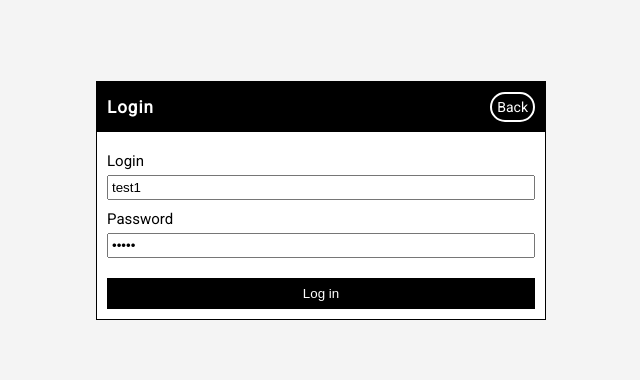
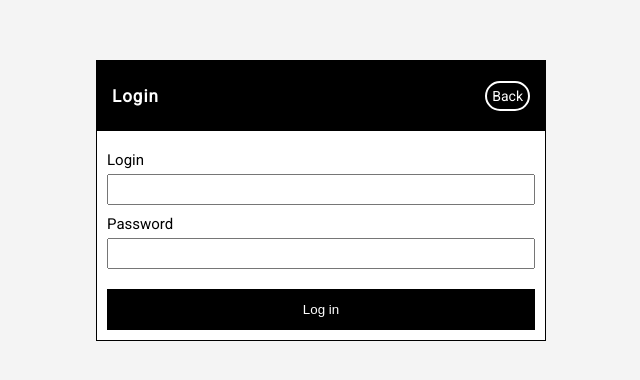
Before and after one commit to marcinbergerdev/gallery-vue, a Vue app: page /login in a window 1280 px wide. Shown: the part 200-580 px from the top of the page, without its empty margins (319-959 px from the left). Built offline with nearby package versions, Linux system fonts and the light colour scheme; a web font is replaced by a local one.

Commit message:
Added locale storage
locale storage conected with user gallery list (added and deleted)

```diff
--- a/src/App.vue
+++ b/src/App.vue
@@ -17,11 +17,9 @@ export default {
   provide() {
     return {
       toggleMenu: this.toggleHamburgerAndMenu,
-      closeMenu: this.closeMenuActive,
+      closeMenu: this.menuActivity,
       menuLinks: this.menuLinks,
       userLoggStatus: this.userLoggedStatus,
-      selectedPhotos: this.addingPhotos,
-      myPhotos: this.myGalleryList,
     };
   },
   data() {
@@ -73,12 +71,9 @@ export default {
     userLoggedStatus(value) {
       this.userStatus = value;
     },
-    closeMenuActive() {
+    menuActivity() {
       this.activation = false;
       enableBodyScroll(this.targetScrollElement);
-    },
-    addingPhotos(selectedPhoto) {
-      this.myGalleryList.push(selectedPhoto);
     },
   },
   created() {
@@ -113,10 +108,12 @@ html {
   text-decoration: none;
   color: #fff;
   border-bottom: 1px solid #fff;
+  background-color: transparent;
 
   @media (min-width: 768px) {
     position: relative;
     border: 0;
+    cursor: pointer;
 
     &::before {
       content: "";
--- a/src/components/header/nav/UserSignout.vue
+++ b/src/components/header/nav/UserSignout.vue
@@ -1,16 +1,23 @@
 <template>
   <article class="registration-container" :class="active">
-    <router-link class="registration-link" to="/home">Sign out</router-link>
+    <button class="registration-link" @click="signOut">Sign out</button>
   </article>
 </template>
 
 <script>
+import router from '@/router';
 export default {
   props: {
     activation: {
       type: Boolean,
       required: true,
     },
+  },
+  methods: {
+    signOut(){
+      localStorage.removeItem('usersAccount');
+      router.push('/home');
+    }
   },
   computed: {
     active() {
--- a/src/components/main/my gallery/GalleryList.vue
+++ b/src/components/main/my gallery/GalleryList.vue
@@ -20,14 +20,43 @@ export default {
   components: {
     GalleryItem,
   },
-  inject: ["myPhotos", "userLoggStatus"],
+  data() {
+    return {
+      myPhotos: [],
+    };
+  },
+  inject: ["userLoggStatus"],
   methods: {
     photoDelete(id) {
-      const photoIndex = this.myPhotos.findIndex((photo) => photo.id === id);
-      this.myPhotos.splice(photoIndex, 1);
+      const currentUser = localStorage.getItem("usersAccount");
+      const users = localStorage.getItem("users");
+      const usersList = JSON.parse(users);
+
+      const selectedUser = usersList.find((user) => user.login === currentUser);
+      const userIndex = usersList.findIndex(
+        (user) => user.login === currentUser
+      );
+      usersList.splice(userIndex, 1);
+
+      const photoIndex = selectedUser.myGallery.findIndex(
+        (photo) => photo.id === id
+      );
+      selectedUser.myGallery.splice(photoIndex, 1);
+      this.myPhotos = selectedUser.myGallery;
+      usersList.push(selectedUser);
+      localStorage.setItem("users", JSON.stringify(usersList));
     },
     ifUserIsLogged(currentRoute) {
       if (currentRoute === "/home/user/mygallery") {
+        const currentUser = localStorage.getItem("usersAccount");
+        const users = localStorage.getItem("users");
+        const usersList = JSON.parse(users);
+
+        const selectedUser = usersList.find(
+          (user) => user.login === currentUser
+        );
+
+        this.myPhotos = selectedUser.myGallery;
         this.userLoggStatus(true);
       }
     },
@@ -41,11 +70,9 @@ export default {
     category(newRoute) {
       const scrollToElement = this.$refs["list"];
       const top = scrollToElement.offsetTop;
-      const currentRoute = this.$route.href;
 
       window.scrollTo(0, top);
-      this.getPhotos(newRoute);
-      this.ifUserIsLogged(currentRoute);
+      this.ifUserIsLogged(newRoute);
     },
   },
   created() {
--- a/src/components/main/photos/PhotosList.vue
+++ b/src/components/main/photos/PhotosList.vue
@@ -20,7 +20,7 @@ export default {
     PhotosItem,
   },
   props: ["category"],
-  inject: ["menuLinks", "selectedPhotos", "userLoggStatus"],
+  inject: ["menuLinks", "userLoggStatus"],
   data() {
     return {
       numberOfPhotos: 20,
@@ -78,7 +78,20 @@ export default {
 
     addPhoto(id) {
       const selectedPhoto = this.newPhotos.find((photo) => photo.id === id);
-      this.selectedPhotos(selectedPhoto);
+
+      const currentUser = localStorage.getItem("usersAccount");
+      const users = localStorage.getItem("users");
+      const usersList = JSON.parse(users);
+
+      const selectedUser = usersList.find((user) => user.login === currentUser);
+      const userIndex = usersList.findIndex(
+        (user) => user.login === currentUser
+      );
+      usersList.splice(userIndex, 1);
+
+      selectedUser.myGallery.push(selectedPhoto);
+      usersList.push(selectedUser);
+      localStorage.setItem("users", JSON.stringify(usersList));
     },
 
     ifUserIsLogged(currentRoute) {
--- a/src/components/registration/AppLogin.vue
+++ b/src/components/registration/AppLogin.vue
@@ -1,40 +1,47 @@
 <template>
-  <section class='form-wrapper'>
-
-    <article class='form-box'>
-
-      <header class='form-header'>
-        <h1 class='form-header__text'>Login</h1>
-        <router-link to="/home" class='form-header__button'>Back</router-link>
+  <section class="form-wrapper">
+    <article class="form-box">
+      <header class="form-header">
+        <h1 class="form-header__text">Login</h1>
+        <router-link to="/home" class="form-header__button">Back</router-link>
       </header>
-
+      <p class="accountNotExist" v-if="accountStatus">
+        The account does not exist
+      </p>
       <Form @submit="sendData">
-
-        <div class='form-input'>
+        <div class="form-input">
           <label for="login">Login</label>
-          <Field id="login" name="Login" type='text' v-model="inputLogin" :rules="isRequired"/>
+          <Field
+            id="login"
+            name="Login"
+            type="text"
+            v-model="inputLogin"
+            :rules="isRequired"
+          />
           <ErrorMessage name="Login" />
-
         </div>
 
-        <div class='form-input'>
+        <div class="form-input">
           <label for="password">Password</label>
-          <Field id="password" name="password" type="password" v-model="inputPassword" :rules="isRequired" />
+          <Field
+            id="password"
+            name="password"
+            type="password"
+            v-model="inputPassword"
+            :rules="isRequired"
+          />
           <ErrorMessage name="password" />
-
         </div>
 
-        <button class='form-sendBtn'>Log in</button>
+        <button class="form-sendBtn">Log in</button>
       </Form>
-
     </article>
-
   </section>
 </template>
 
 <script>
 import { Field, Form, ErrorMessage } from "vee-validate";
-import router from '@/router';
+import router from "@/router";
 
 export default {
   components: {
@@ -42,24 +49,40 @@ export default {
     Form,
     ErrorMessage,
   },
-  data(){
+  data() {
     return {
-      inputLogin: 'test1',
-      inputPassword: 'test1'
-    }
+      inputLogin: "",
+      inputPassword: "",
+      accountStatus: false,
+    };
   },
   methods: {
     isRequired(value) {
       if (value && value.trim()) {
+        this.accountStatus = false;
         return true;
       }
       return "This is required";
     },
     sendData() {
-      if(this.inputLogin === 'test1' && this.inputPassword === 'test1'){
-        router.push('/home/user');
-      }else {
-        console.log('złe hasło');
+      const usersData = localStorage.getItem("users");
+      const usersAccount = JSON.parse(usersData);
+
+      if (usersData) {
+        const myAccount = usersAccount.find(
+          (user) =>
+            user.login === this.inputLogin &&
+            user.password === this.inputPassword
+        );
+
+        if (myAccount) {
+          localStorage.setItem("usersAccount", myAccount.login);
+          router.push("/home/user");
+        } else {
+          this.accountStatus = true;
+        }
+      } else {
+        this.accountStatus = true;
       }
     },
   },
@@ -73,34 +96,41 @@ export default {
   align-items: center;
   width: 100%;
   min-height: 100vh;
-  background-color: #F4F4F4;
+  background-color: #f4f4f4;
 }
 
-.form-box{
+.form-box {
   width: 80%;
   margin: 50px 0;
   border: 1px solid #000;
   background-color: #fff;
 
-  @media(min-width: 768px){
+  @media (min-width: 768px) {
     max-width: 450px;
   }
 }
 
-.form-header{
+.accountNotExist {
+  font-size: 1.5rem;
+  margin-top: 19px;
+  text-align: center;
+  color: red;
+}
+
+.form-header {
   display: flex;
   justify-content: space-between;
   align-items: center;
-  padding: 10px;
+  padding: 20px 15px;
   background-color: #000;
 
-  &__text{
+  &__text {
     font-size: 1.7rem;
     letter-spacing: 1px;
     color: #fff;
   }
 
-  &__button{
+  &__button {
     padding: 5px;
     font-size: 1.4rem;
     text-decoration: none;
@@ -111,36 +141,34 @@ export default {
   }
 }
 
-.form-input{
+.form-input {
   display: flex;
   flex-direction: column;
   margin-top: 10px;
 }
 
-form{
+form {
   padding: 10px;
 }
 
-.form-input label{
-font-size: 1.5rem;
+.form-input label {
+  font-size: 1.5rem;
 }
 
-.form-input input{
+.form-input input {
   margin-top: 5px;
-  padding: 3px;
+  padding: 6px;
 }
-.form-input span{
+.form-input span {
   color: red;
 }
 
-.form-sendBtn{
+.form-sendBtn {
   width: 100%;
   margin-top: 20px;
-  padding: 8px 0;
+  padding: 13px 0;
   background-color: #000;
   color: #fff;
   border: 0;
 }
-
-
 </style>
--- a/src/components/registration/AppRegistration.vue
+++ b/src/components/registration/AppRegistration.vue
@@ -14,7 +14,6 @@
             name="login"
             type="text"
             v-model="inputLogin"
-            placeholder="test1"
             :rules="isRequired"
           />
           <ErrorMessage name="login" />
@@ -27,7 +26,6 @@
             name="password"
             type="password"
             v-model="inputPassword"
-            placeholder="test1"
             :rules="isRequired"
           />
           <ErrorMessage name="password" />
@@ -40,7 +38,6 @@
             name="confrim-password"
             type="password"
             v-model="inputConfrimPassword"
-            placeholder="test1"
             :rules="[isRequired, somePassword]"
           />
           <ErrorMessage name="confrim-password" />
@@ -54,7 +51,7 @@
 
 <script>
 import { Field, Form, ErrorMessage } from "vee-validate";
-import router from "@/router";
+// import router from "@/router";
 
 export default {
   components: {
@@ -64,6 +61,7 @@ export default {
   },
   data() {
     return {
+      usersAccount: [],
       inputLogin: "",
       inputPassword: "",
       inputConfrimPassword: "",
@@ -85,9 +83,18 @@ export default {
     },
 
     sendData() {
-      if ( this.isRequired() === "This is required" && this.somePassword() === "the password is different"){
-        router.push('/home/user');
-      }
+      const user = {
+        login: this.inputLogin,
+        password: this.inputPassword,
+        confrimPassword: this.inputConfrimPassword,
+        myGallery: []
+      };
+      this.usersAccount.push(user);
+      localStorage.setItem("users", JSON.stringify(this.usersAccount));
+
+      this.inputLogin = "";
+      this.inputPassword = "";
+      this.inputConfrimPassword = "";
     },
   },
 };
@@ -103,13 +110,13 @@ export default {
   background-color: #f4f4f4;
 }
 
-.form-box{
+.form-box {
   width: 80%;
   margin: 50px 0;
   border: 1px solid #000;
   background-color: #fff;
 
-  @media(min-width: 768px){
+  @media (min-width: 768px) {
     max-width: 450px;
   }
 }
@@ -118,7 +125,7 @@ export default {
   display: flex;
   justify-content: space-between;
   align-items: center;
-  padding: 10px;
+  padding: 20px 15px;
   background-color: #000;
 
   &__text {
@@ -154,7 +161,7 @@ form {
 
 .form-input input {
   margin-top: 5px;
-  padding: 3px;
+  padding: 6px;
 }
 .form-input span {
   color: red;
@@ -163,7 +170,7 @@ form {
 .form-sendBtn {
   width: 100%;
   margin-top: 20px;
-  padding: 8px 0;
+  padding: 13px 0;
   background-color: #000;
   color: #fff;
   border: 0;
```
